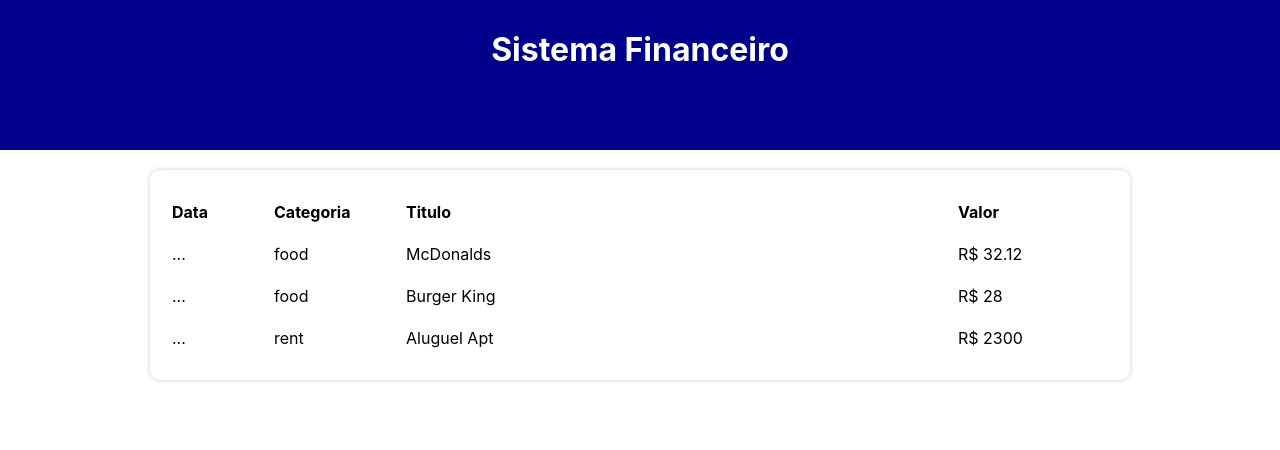
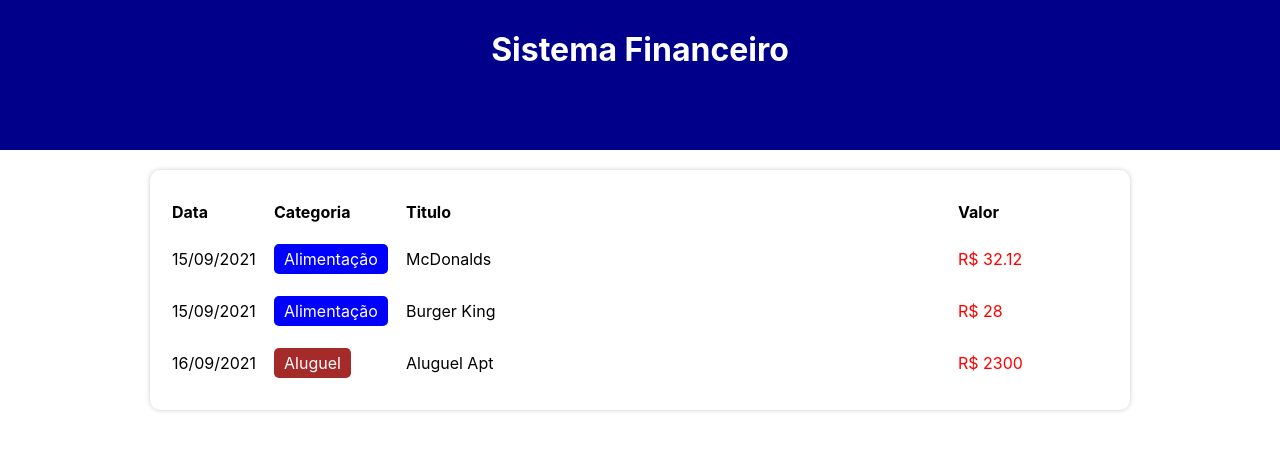
Before and after one commit to thiagooliveira18/Sistema-de-Finan-as, a React (Create React App) app: page / in a window 1280 px wide. Shown: the top 450 px of the page. Built offline with nearby package versions, Linux system fonts and the light colour scheme.

Commit message:
data display completed

```diff
--- a/src/components/TableItem/index.tsx
+++ b/src/components/TableItem/index.tsx
@@ -1,5 +1,7 @@
 import * as C from './styles';
 import { Item } from '../../types/Item';
+import { formatDate } from '../../helpers/dateFilter';
+import { categories } from '../../data/categories';
 
 type Props = {
     item: Item
@@ -8,10 +10,18 @@
 export const TableItem = ({ item }: Props) => {
     return (
         <C.TableLine>
-            <C.TableColumn>...</C.TableColumn>
-            <C.TableColumn>{item.category}</C.TableColumn>
+            <C.TableColumn>{formatDate(item.date)}</C.TableColumn>
+            <C.TableColumn>
+                <C.Category color={categories[item.category].color}>
+                    {categories[item.category].title}
+                </C.Category>
+            </C.TableColumn>
             <C.TableColumn>{item.title}</C.TableColumn>
-            <C.TableColumn>R$ {item.value}</C.TableColumn>
+            <C.TableColumn>
+                <C.Value color={categories[item.category].expense ? 'red' : 'green'}>
+                    R$ {item.value}
+                </C.Value>
+            </C.TableColumn>
         </C.TableLine>
     );
 }
--- a/src/components/TableItem/styles.ts
+++ b/src/components/TableItem/styles.ts
@@ -5,3 +5,15 @@
 export const TableColumn = styled.td`
     padding: 10px 0;
 `;
+
+export const Category = styled.div<{ color: string }>`
+    display: inline-block;
+    padding: 5px 10px;
+    border-radius: 5px;
+    color: #fff;
+    background-color: ${props => props.color};
+`;
+
+export const Value = styled.div<{ color: string }>`
+    color: ${props => props.color};
+`;
--- a/src/helpers/dateFilter.ts
+++ b/src/helpers/dateFilter.ts
@@ -1,4 +1,5 @@
 import { Item } from "../types/Item";
+
 export const getCurrentMonth = () => {
     let now = new Date();
     return `${now.getFullYear()}-${now.getMonth() + 1}`;
@@ -20,3 +21,13 @@
 
     return newList;
 }
+
+export const formatDate = (date: Date): string => {
+    let year = date.getFullYear();
+    let month = date.getMonth();
+    let day = date.getDate();
+
+    return `${addZeroToDate(day)}/${addZeroToDate(month)}/${year}`;
+}
+
+const addZeroToDate = (n: number): string => n < 10 ? `0${n}` : `${n}`;
```
